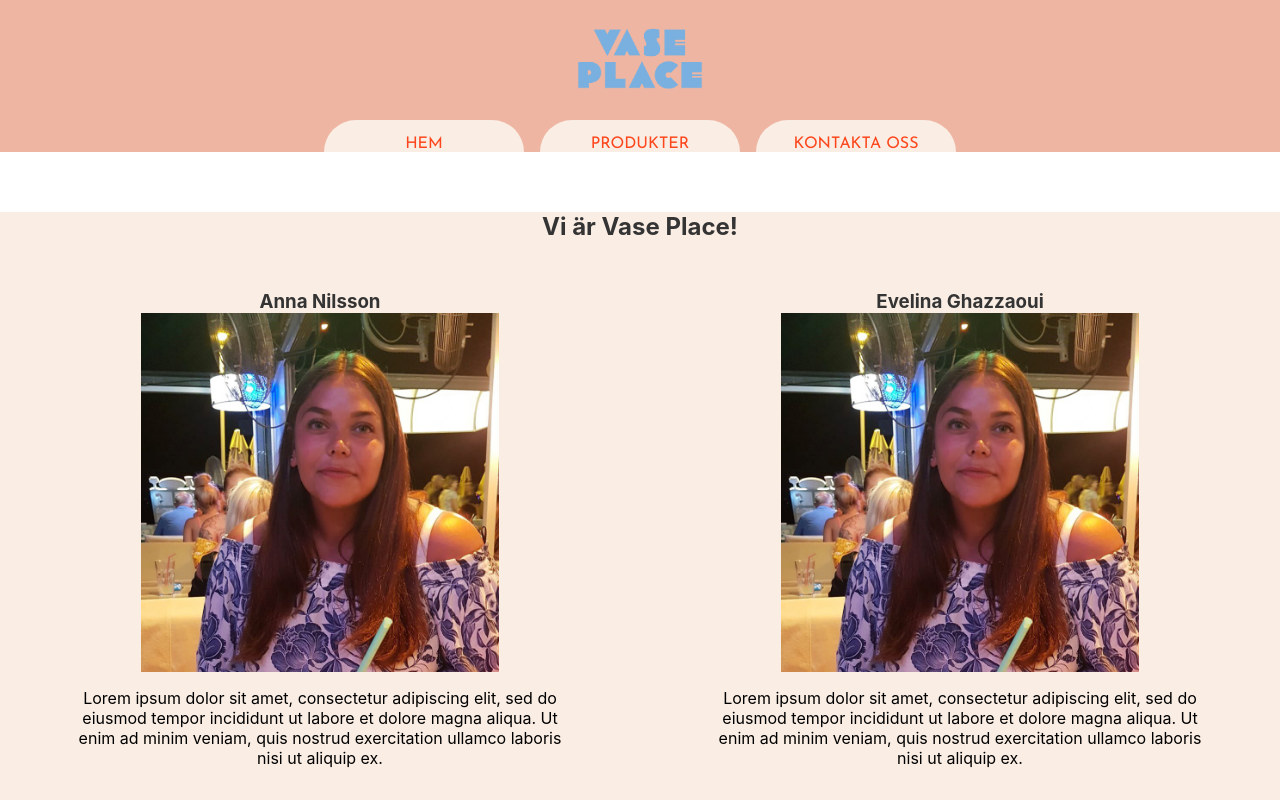
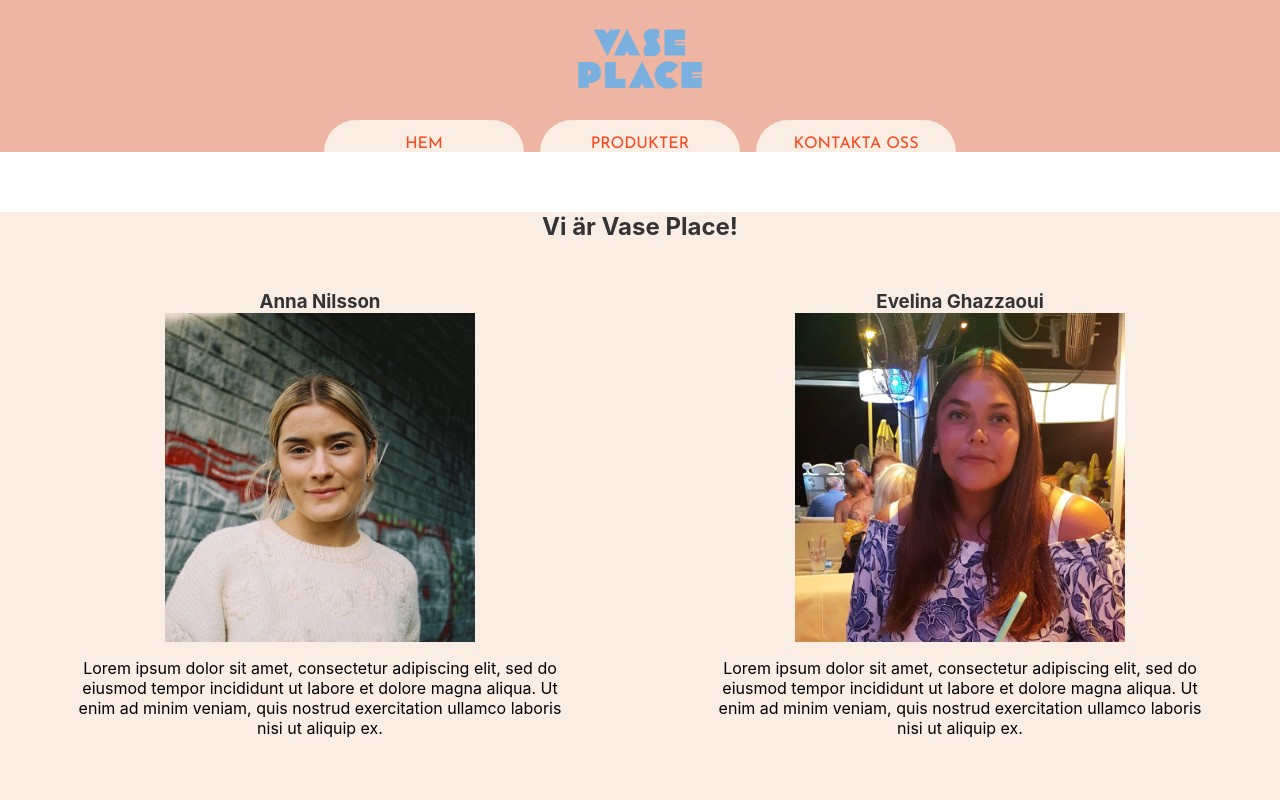
Before and after one commit to annamcn98/Examensarbete-2023, a React (Create React App) app: page /Omoss in a window 1280 px wide. Shown: the top 800 px of the page. Built offline with nearby package versions, Linux system fonts and the light colour scheme; what @woocommerce/woocommerce-rest-api would draw is missing.

Commit message:
Bytte ut Evelina2 Mot Anna

```diff
--- a/src/pages/Omoss.js
+++ b/src/pages/Omoss.js
@@ -1,8 +1,7 @@
 import React from 'react'
 import styled from 'styled-components'
 import evelinabild from '../evelina.jpg.jpg'
-/* import bluevase from '../bluevase.png'
-import pinkcomp from '../pinkcompnent.png' */
+import annabild from '../anna.jpeg'
 function Omoss() {
   return (
     <Body>
@@ -13,7 +12,7 @@ function Omoss() {
     <Container>
       <Content1>
       <h3>Anna Nilsson</h3>
-    <Bestavi src={evelinabild} alt=""></Bestavi>
+    <Bestavi src={annabild} alt=""></Bestavi>
     <p>Lorem ipsum dolor sit amet, consectetur adipiscing elit, sed do eiusmod tempor incididunt ut labore et dolore magna aliqua. Ut enim ad minim veniam, quis nostrud exercitation ullamco laboris nisi ut aliquip ex.</p>
     </Content1>
         <Content1>
@@ -65,7 +64,7 @@ padding-top:50px;
 width:70%;
 `
 const Bestavi = styled.img`
-max-width:70%;
+max-height:25%;
 `
 /* const Vases = styled.div`
 display:flex;
```
